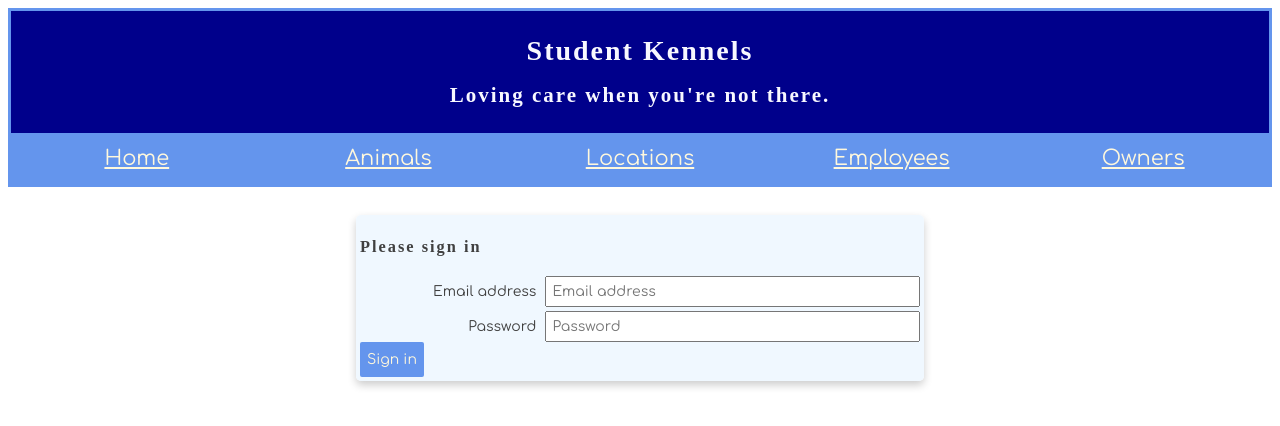
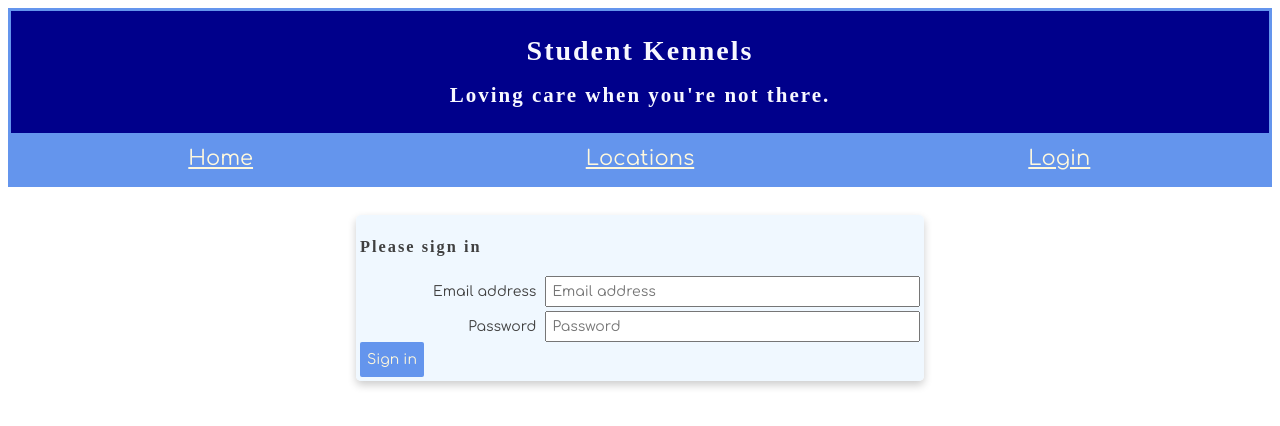
Before and after one commit to nickglovdev/ng-kennels, a React (Create React App) app: page /login in a window 1280 px wide. Shown: the top 426 px of the page. Built offline with nearby package versions, Linux system fonts and the light colour scheme; a web font is replaced by a local one.

Commit message:
Pushing the last part of the code. This includes a new logout

```diff
--- a/src/components/ApplicationViews.js
+++ b/src/components/ApplicationViews.js
@@ -21,8 +21,11 @@ import EmployeeWithAnimals from "./employee/EmployeeWithAnimal"
 //only include these once they are built - previous practice exercise
 
 
-const ApplicationViews = () => {
-  const isAuthenticated = () => sessionStorage.getItem("credentials") !== null; // for login
+const ApplicationViews = (props) => {
+  const hasUser = props.hasUser;
+  const setUser = props.setUser; // checks to see if user is logged in
+
+  // const isAuthenticated = () => sessionStorage.getItem("credentials") !== null;  for login
   return (
     // Wrap everything in fragment without an extra div
     <React.Fragment>
@@ -36,14 +39,18 @@ const ApplicationViews = () => {
         }}
       />
       {/* Login route */}
-      <Route path="/login" component={Login} />
+      {/* //pass the `setUser` function to Login component. */}
+      <Route path="/login" render={props => {
+        return <Login setUser={setUser} {...props} />
+      }} />
 
       {/* Animal Routes */}
 
       {/* Make sure you add the `exact` attribute here */}
       {/* for the password looking for a true false value */}
       <Route exact path="/animals" render={props => {
-        if (isAuthenticated()) {
+        // {replace with hasUser}
+        if (hasUser) {
           return <AnimalList {...props} />
         } else {
           return <Redirect to="/login" />
@@ -56,14 +63,14 @@ const ApplicationViews = () => {
       {/* Our shiny new route. */}
       {/* Colon : means that it is dynamic. the \d+ it means numbers */}
       <Route exact path="/animals/:animalId(\d+)" render={props => {
-        if (isAuthenticated()) {
+        if (hasUser) {
           return <AnimalDetail animalId={parseInt(props.match.params.animalId)} {...props} />
         } else {
           return <Redirect to="/login" />
         }
       }} />
       <Route path="/animals/:animalId(\d+)/edit" render={props => {
-        if (isAuthenticated()) {
+        if (hasUser) {
           return <AnimalEditForm {...props} />
         } else {
           return <Redirect to="/login" />
@@ -82,7 +89,7 @@ const ApplicationViews = () => {
       {/* The true and false statement here will make sure that you have
       to be logged in to see the page. */}
       <Route exact path="/employees" render={props => {
-        if (isAuthenticated()) {
+        if (hasUser) {
           return <EmployeeList {...props} />
         } else {
           return <Redirect to="/login" />
@@ -92,7 +99,7 @@ const ApplicationViews = () => {
         return <EmployeeForm {...props} />
       }} />
       <Route path="/employees/:employeeId(\d+)/edit" render={props => {
-        if (isAuthenticated()) {
+        if (hasUser) {
           return <EmployeeEditForm {...props} />
         } else {
           return <Redirect to="/login" />
@@ -105,7 +112,7 @@ const ApplicationViews = () => {
       {/* Locations Routes */}
       {/* Make sure you add the `exact` attribute here */}
       <Route exact path="/locations" render={props => {
-        if (isAuthenticated()) {
+        if (hasUser) {
           return <LocationList {...props} />
         } else {
           return <Redirect to="/login" />
@@ -118,14 +125,14 @@ const ApplicationViews = () => {
       {/* Our shiny new route. */}
       {/* Colon : means that it is dynamic. the \d+ it means numbers */}
       <Route exact path="/locations/:locationId(\d+)" render={props => {
-        if (isAuthenticated()) {
+        if (hasUser) {
           return <LocationDetail locationId={parseInt(props.match.params.locationId)} {...props} />
         } else {
           return <Redirect to="/login" />
         }
       }} />
       <Route path="/locations/:locationId(\d+)/edit" render={props => {
-        if (isAuthenticated()) {
+        if (hasUser) {
           return <LocationEditForm {...props} />
         } else {
           return <Redirect to="/login" />
@@ -134,7 +141,7 @@ const ApplicationViews = () => {
 
       {/* Owner Routes */}
       <Route exact path="/owners" render={(props) => {
-        if (isAuthenticated()) {
+        if (hasUser) {
           return <OwnerList {...props} />
         } else {
           return <Redirect to="/login" />
@@ -144,7 +151,7 @@ const ApplicationViews = () => {
         return <OwnerForm {...props} />
       }} />
       <Route path="/owners/:ownerId(\d+)/edit" render={props => {
-        if (isAuthenticated()) {
+        if (hasUser) {
           return <OwnerEditForm {...props} />
         } else {
           return <Redirect to="/login" />
--- a/src/components/Kennel.js
+++ b/src/components/Kennel.js
@@ -1,15 +1,28 @@
-import React from "react";
+import React, { useState } from "react";
 import NavBar from "./nav/NavBar";
 import ApplicationViews from "./ApplicationViews";
-
 import "./Kennel.css";
 
 const Kennel = () => {
+  // Hold on to hasUser value
+  // Make sure it has a value
+  const isAuthenticated = () => sessionStorage.getItem("credentials") !== null;
+  // Is to change to whether they are logged in
+  const [hasUser, setHasUser] = useState(isAuthenticated());
+  // Sets a user to pass in a user
+  const setUser = user => {
+    sessionStorage.setItem("credentials", JSON.stringify(user));
+    setHasUser(isAuthenticated());
+  };
+  const clearUser = () => {
+    sessionStorage.clear();
+    setHasUser(isAuthenticated());
+  }
+
   return (
-      // react fragment no name container. No div.
     <>
-      <NavBar />
-      <ApplicationViews />
+      <NavBar hasUser={hasUser} clearUser={clearUser} />
+      <ApplicationViews hasUser={hasUser} setUser={setUser} />
     </>
   );
 };
--- a/src/components/animal/AnimalEditForm.js
+++ b/src/components/animal/AnimalEditForm.js
@@ -22,7 +22,7 @@ const AnimalEditForm = props => {
             id: props.match.params.animalId,
             name: animal.name,
             breed: animal.breed,
-            employeeId: animal.employeeId
+            employeeId: parseInt(animal.employeeId)
         };
 
         AnimalManager.updateAnimal(editedAnimal)
--- a/src/components/auth/Login.js
+++ b/src/components/auth/Login.js
@@ -17,10 +17,7 @@ const Login = props => {
         the customer enters into session storage.
         ...Let's just trust the user... That's a good idea, right????
     */
-    sessionStorage.setItem(
-      "credentials",
-      JSON.stringify(credentials)
-    );
+    props.setUser(credentials)
     props.history.push("/");
   }
 
--- a/src/components/location/LocationCard.js
+++ b/src/components/location/LocationCard.js
@@ -11,12 +11,12 @@ const LocationCard = (props) => {
         <h3>
           Location: <span className="card-location">{props.name}</span>
         </h3>
-        <button type="button" onClick={() => props.deleteLocation(props.location.id)}>Close</button>
+        <button type="button" onClick={() => props.deleteLocation(props.place.id)}>Close</button>
         <button type="button"
-          onClick={() => props.history.push(`/locations/${props.location.id}/edit`)}>
+          onClick={() => props.history.push(`/locations/${props.place.id}/edit`)}>
           Edit
         </button>
-        <Link to={`/locations/${props.location.id}`}>
+        <Link to={`/locations/${props.place.id}`}>
           <button>Details</button>
         </Link>
       </div>
--- a/src/components/location/LocationDetail.js
+++ b/src/components/location/LocationDetail.js
@@ -35,7 +35,6 @@ const LocationDetail = props => {
           <img src={require('./location.png')} alt="My Location" />
         </picture>
         <h3>Name: <span style={{ color: 'darkslategrey' }}>{location.name}</span></h3>
-        <p>Breed: {location.breed}</p>
         <button type="button" disabled={isLoading} onClick={handleDelete}>
           Discharge
         </button>
--- a/src/components/location/LocationList.js
+++ b/src/components/location/LocationList.js
@@ -42,7 +42,7 @@ const LocationList = (props) => {
       {locations.map(location => <LocationCard
         key={location.id}
         name={location.name}
-        location={location}
+        place={location}
         deleteLocation={deleteLocation}
         {...props}
       />)}
--- a/src/components/nav/NavBar.js
+++ b/src/components/nav/NavBar.js
@@ -1,9 +1,13 @@
 import React from "react";
-//React Router
-import { Link } from "react-router-dom";
+import { Link, withRouter } from "react-router-dom";
 import "./NavBar.css";
 
-const NavBar = () => {
+const NavBar = props => {
+  //clear user and change URL
+  const handleLogout = () => {
+    props.clearUser();
+    props.history.push('/');
+  }
   return (
     <header>
       <h1 className="site-title">
@@ -14,30 +18,40 @@ const NavBar = () => {
       <nav>
         <ul className="container">
           <li>
-            <Link className="nav-link" to="/">
-              Home
-            </Link>
+            <Link className="nav-link" to="/"> Home </Link>
           </li>
+          {props.hasUser
+            ? <li>
+              <Link className="nav-link" to="/animals"> Animals </Link>
+            </li>
+            : null}
           <li>
-            {/* URL will look like in react router */}
-            <Link className="nav-link" to="/animals">
-              Animals
-            </Link>
+            <Link className="nav-link" to="/locations"> Locations </Link>
           </li>
-          <li>
-            <Link className="nav-link" to="/locations">
-              Locations
-            </Link></li>
-          <li><Link className="nav-link" to="/employees">
-              Employees
-            </Link></li>
-          <li><Link className="nav-link" to="/Owners">
-              Owners
-            </Link></li>
+          {props.hasUser
+            ? <li>
+              <Link className="nav-link" to="/employees"> Employees </Link>
+            </li>
+            : null}
+          {props.hasUser
+            ? <li>
+              <Link className="nav-link" to="/owners"> Owners </Link>
+            </li>
+            : null}
+            {/* part of log out */}
+          {props.hasUser
+            ? <li>
+                {/* Not taking us to a place */}
+                <span className="nav-link" onClick={handleLogout}> Logout </span>
+              </li>
+            : <li>
+              {/* link is taking us to a place */}
+                <Link className="nav-link" to="/login">Login</Link>
+              </li>}
         </ul>
       </nav>
     </header>
   );
 };
 
-export default NavBar;
+export default withRouter(NavBar);
```
Also changed, not shown: api/kennel.json (+12 -9 lines).
